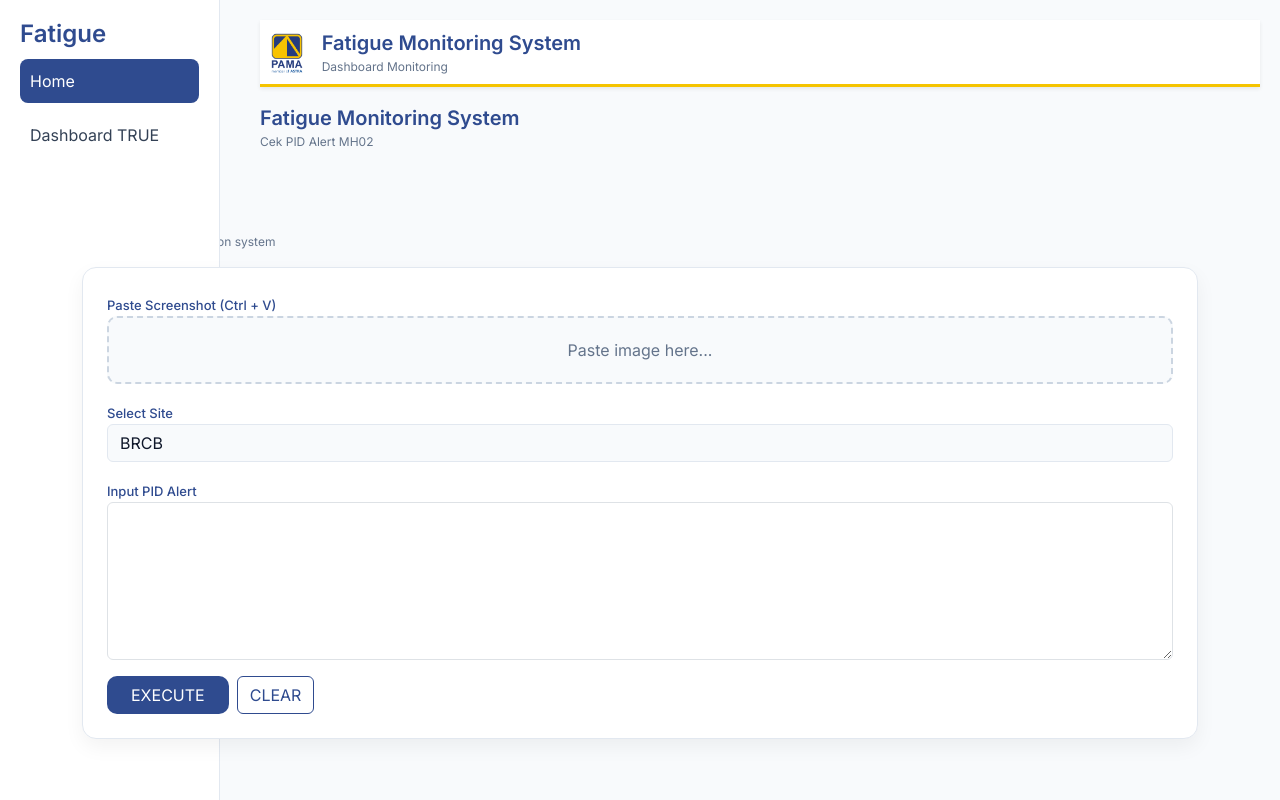
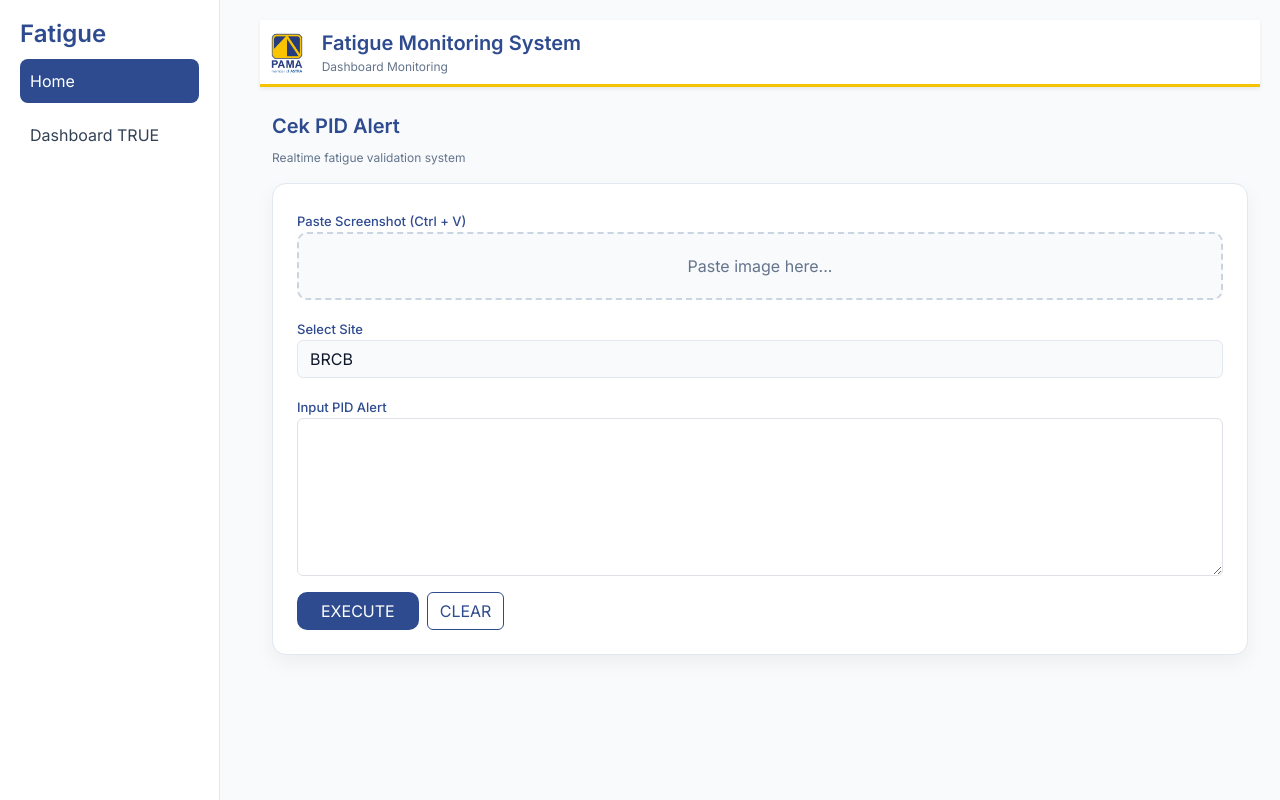
Before and after one commit to jibranhady/cek_fatigue_beta, a Flask app: page / in a window 1280 px wide. Run offline with Flask 3, Linux system fonts and the light colour scheme; parts of the project's set-up code (start-up, migrations or seed data) failed here and were passed over; some libraries are stand-ins or nearby versions.

Commit message:
index.html

```diff
--- a/templates/index.html
+++ b/templates/index.html
@@ -179,14 +179,6 @@ textarea, .form-select {
     </div>
 </nav>
 
-        <div>
-            <div class="title-glow">Fatigue Monitoring System</div>
-            <div class="subtitle">Cek PID Alert MH02</div>
-        </div>
-
-    </div>
-</nav>
-
 <div class="container mt-4">
 
     <div class="title-glow mb-2">Cek PID Alert</div>
```
